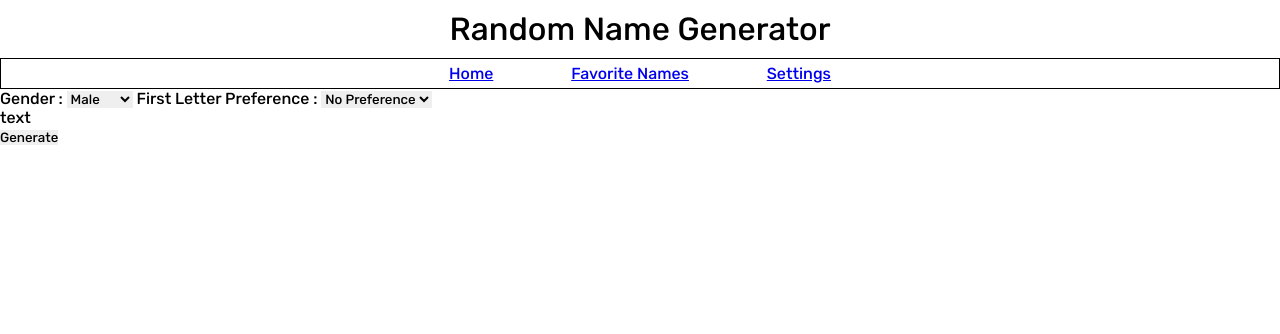
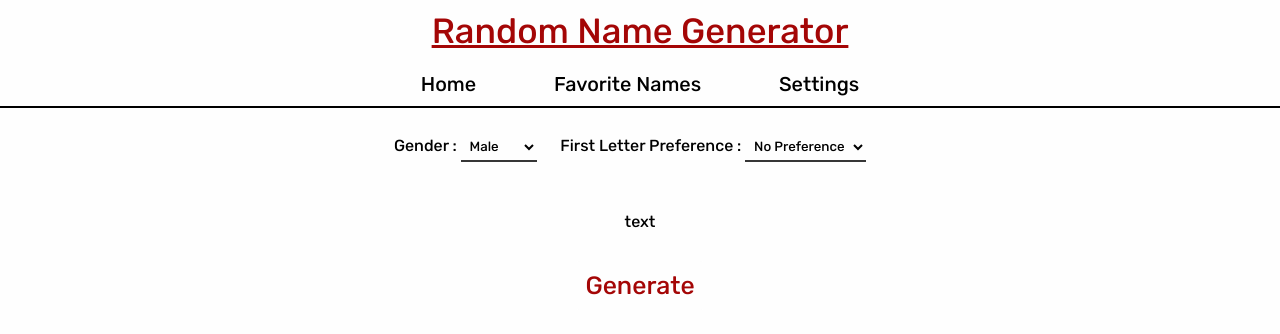
Before and after one commit to alexus-Huang/LAHVIII-project, a plain HTML site: page pages/index.html in a window 1280 px wide. Drawn offline with Linux system fonts and the light colour scheme; files whose address does not match are found by name.

Commit message:
Finished styling the main page

```diff
--- a/styling/mainPage.css
+++ b/styling/mainPage.css
@@ -7,19 +7,73 @@
     font-optical-sizing: auto;
     font-weight: 450;
     font-style: normal;
+    background-color: #fefefe;
 }
 
 #title{
     text-align: center;
     padding: 10px 0px;
+    text-decoration: underline;
+    font-size: 35px;
+    color:#A40606
 }
 /* Side Panel */
 #topbar{
-    border: 1px solid black;
+    border-bottom: 2px solid black;
     position: relative;
-    padding:5px;
+    padding:10px;
     text-align: center;
 }
 #topbar > a {
     margin:37px;
+    text-decoration: none;
+    font-size: 20px;
+    color:black;
+    transition: text-shadow 0.1s ease-in;
 }
+#topbar > a:hover{
+    text-decoration: underline;
+    text-shadow: 0px 0px 5px rgb(82, 82, 82);
+    transition: text-shadow 0.1s ease-in;
+}
+
+/* Selection */
+#selection{
+    /* border:1px solid black; */
+    text-align: center;
+    padding:10px;
+    margin-top:15px;
+}
+#gender{
+    border-bottom: 2px solid rgb(54, 54, 54);
+    padding:5px;
+    margin-right:20px;
+}
+#firstLetter{
+    border-bottom: 2px solid rgb(54, 54, 54);
+    padding:5px;
+    margin-right:20px;
+}
+
+#displayName{
+    margin:40px 0 30px 0;
+    text-align: center;
+}
+
+/* Generate name */
+#generateName{
+    display: block;
+    padding:10px;
+    margin: auto;
+    transition: box-shadow 0.19s ease-out;
+    width:auto;
+    font-size: 25px;
+    border-radius: 6%;
+    background-color: none;
+    color:#A40606
+}
+#generateName:hover{
+    cursor: pointer;
+    box-shadow: 0px 1px 4px black;
+    transition: box-shadow 0.15s ease-in;
+}
```
